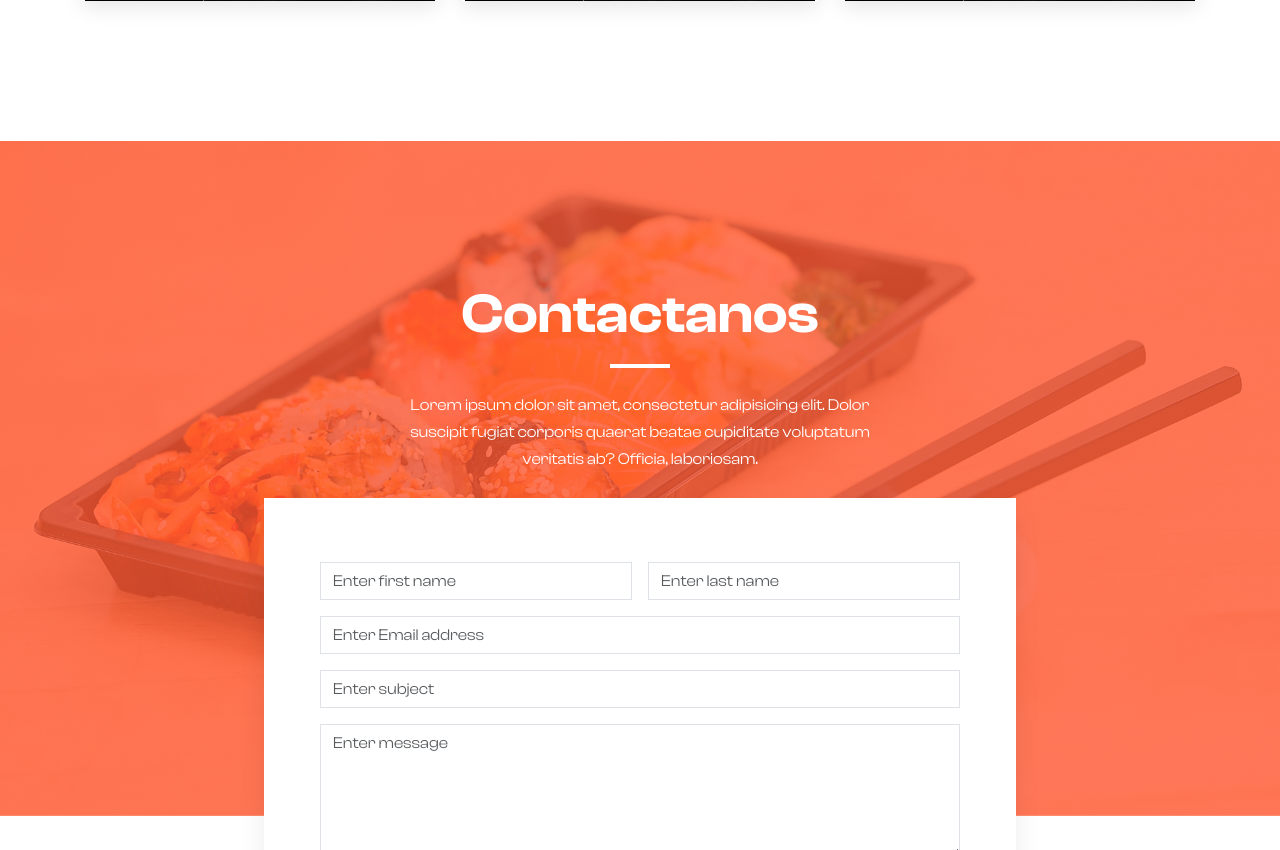
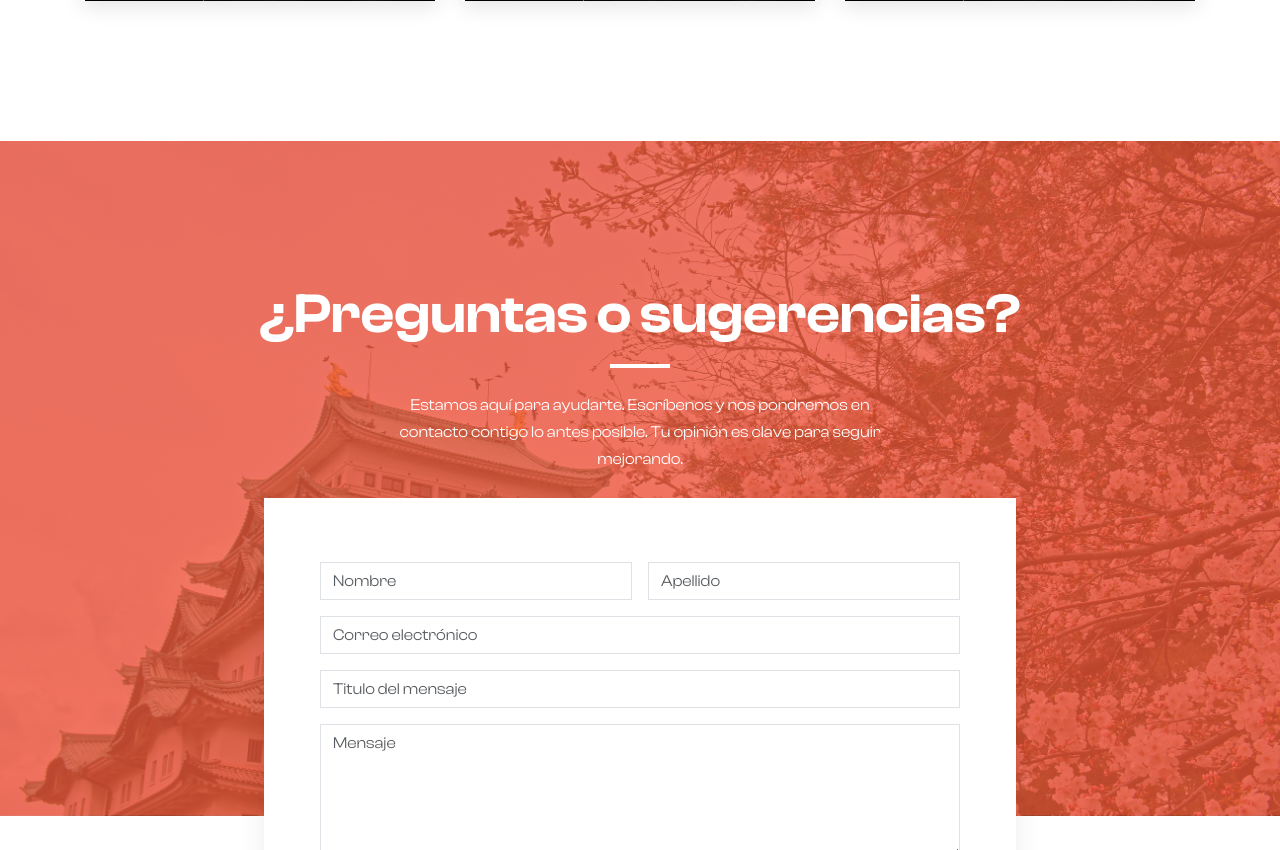
Before and after one commit to miguelczz/Kakureya, a Django app: page / in a window 1280 px wide. Shown: the part 5650-6500 px from the top of the page. Run offline with Django 5.2, Linux system fonts and the light colour scheme; some libraries are stand-ins or nearby versions.

Commit message:
Completed contact form

```diff
--- a/CRUD/settings.py
+++ b/CRUD/settings.py
@@ -17,7 +17,6 @@ from dotenv import load_dotenv
 
 # Build paths inside the project like this: BASE_DIR / 'subdir'.
 BASE_DIR = Path(__file__).resolve().parent.parent
-
 
 # Quick-start development settings - unsuitable for production
 # See https://docs.djangoproject.com/en/5.1/howto/deployment/checklist/
@@ -152,7 +151,7 @@ DEFAULT_AUTO_FIELD = 'django.db.models.BigAutoField'
 
 # Email settings
 EMAIL_BACKEND = 'django.core.mail.backends.smtp.EmailBackend'
-EMAIL_HOST = 'smtp.gmail.com'  # O tu servidor SMTP preferido
+EMAIL_HOST = 'smtp.gmail.com'
 EMAIL_PORT = 587
 EMAIL_USE_TLS = True
 EMAIL_HOST_USER = os.environ.get('EMAIL_USER', 'tu_correo@gmail.com')
--- a/kakureya/forms.py
+++ b/kakureya/forms.py
@@ -54,3 +54,20 @@ class CheckoutForm(forms.Form):
         required=False,
         widget=forms.Textarea(attrs={'class': 'form-control', 'rows': 3})
     )
+
+class ContactForm(forms.Form):
+    first_name = forms.CharField(
+        widget=forms.TextInput(attrs={'class': 'form-control', 'placeholder': 'Nombre'})
+    )
+    last_name = forms.CharField(
+        widget=forms.TextInput(attrs={'class': 'form-control', 'placeholder': 'Apellido'})
+    )
+    email = forms.EmailField(
+        widget=forms.EmailInput(attrs={'class': 'form-control', 'placeholder': 'Correo electrónico'})
+    )
+    subject = forms.CharField(
+        widget=forms.TextInput(attrs={'class': 'form-control', 'placeholder': 'Titulo del mensaje'})
+    )
+    message = forms.CharField(
+        widget=forms.Textarea(attrs={'class': 'form-control', 'placeholder': 'Mensaje', 'rows': 5})
+    )
--- a/kakureya/static/css/contact.css
+++ b/kakureya/static/css/contact.css
@@ -7,7 +7,7 @@
     content: '';
     width: 100%;
     height: 70%;
-    background: linear-gradient(rgba(var(--c-brand-rgb), 0.8), rgba(var(--c-brand-rgb), 0.8)), url('/static/images/contact.jpg');
+    background: linear-gradient(rgba(var(--c-brand-rgb), 0.7), rgba(var(--c-brand-rgb), 0.7)), url('/static/images/contact.jpg');
     background-position: center;
     background-size: cover;
     position: absolute;
--- a/kakureya/templates/home.html
+++ b/kakureya/templates/home.html
@@ -506,66 +506,51 @@
 <section id="contact" class="section-padding">
     <div class="container">
         <div class="row">
-            <div
-                class="col-12 text-center"
-                data-aos="fade-down"
-                data-aos-delay="150">
+            <div class="col-12 text-center" data-aos="fade-down" data-aos-delay="150">
                 <div class="section-title">
-                    <h1 class="display-4 text-white fw-semibold">
-                        Contactanos
-                    </h1>
+                    <h1 class="display-4 text-white fw-semibold">¿Preguntas o sugerencias?</h1>
                     <div class="line bg-white"></div>
                     <p class="text-white">
-                        Lorem ipsum dolor sit amet, consectetur adipisicing
-                        elit. Dolor suscipit fugiat corporis quaerat beatae
-                        cupiditate voluptatum veritatis ab? Officia, laboriosam.
+                        Estamos aquí para ayudarte. Escríbenos y nos pondremos en contacto contigo lo antes posible. Tu opinión es clave para seguir mejorando.
                     </p>
                 </div>
             </div>
         </div>
-        <div
-            class="row justify-content-center"
-            data-aos="fade-down"
-            data-aos-delay="250">
+
+        <div class="row justify-content-center" data-aos="fade-down" data-aos-delay="250">
             <div class="col-lg-8">
-                <form
-                    action="#"
-                    class="row g-3 p-lg-5 p-4 bg-white theme-shadow">
-                    <div class="form-group col-lg-6">
-                        <input
-                            type="text"
-                            class="form-control"
-                            placeholder="Enter first name" />
+                {% if submitted %}
+                    <div class="bg-white text-center p-5 theme-shadow">
+                        <h3 class="text-success">¡Gracias por contactarnos!</h3>
+                        <p>Tu mensaje fue enviado exitosamente.</p>
+                        <a href="/#contact" class="btn btn-brand mt-3">Enviar otro mensaje</a>
                     </div>
-                    <div class="form-group col-lg-6">
-                        <input
-                            type="text"
-                            class="form-control"
-                            placeholder="Enter last name" />
-                    </div>
-                    <div class="form-group col-lg-12">
-                        <input
-                            type="email"
-                            class="form-control"
-                            placeholder="Enter Email address" />
-                    </div>
-                    <div class="form-group col-lg-12">
-                        <input
-                            type="text"
-                            class="form-control"
-                            placeholder="Enter subject" />
-                    </div>
-                    <div class="form-group col-lg-12">
-                        <textarea
-                            name="message"
-                            rows="5"
-                            class="form-control"
-                            placeholder="Enter message"></textarea>
-                    </div>
-                    <div class="form-group col-lg-12 d-grid">
-                        <button class="btn btn-brand">Enviar mensaje</button>
-                    </div>
-                </form>
+                    <script>
+                        window.onload = function() {
+                            document.getElementById("contact").scrollIntoView({ behavior: 'smooth' });
+                        }
+                    </script>
+                {% else %}
+                    <form method="post" action="#contact" class="row g-3 p-lg-5 p-4 bg-white theme-shadow">
+                        {% csrf_token %}
+                        {% if request.method == 'POST' and form.errors %}
+                            <div class="alert alert-danger w-100">
+                                <strong>Errores:</strong>
+                                {{ form.errors }}
+                            </div>
+                        {% endif %}
+
+                        <div class="form-group col-lg-6">{{ form.first_name }}</div>
+                        <div class="form-group col-lg-6">{{ form.last_name }}</div>
+                        <div class="form-group col-lg-12">{{ form.email }}</div>
+                        <div class="form-group col-lg-12">{{ form.subject }}</div>
+                        <div class="form-group col-lg-12">{{ form.message }}</div>
+
+                        <div class="form-group col-lg-12 d-grid">
+                            <button type="submit" class="btn btn-brand">Enviar mensaje</button>
+                        </div>
+                    </form>
+                {% endif %}
             </div>
         </div>
     </div>
--- a/kakureya/views.py
+++ b/kakureya/views.py
@@ -1,4 +1,5 @@
 from django.contrib.auth.decorators import login_required, user_passes_test
+from .forms import ProductForm, UserRegisterForm, CheckoutForm, ContactForm
 from django.utils.http import urlsafe_base64_encode, urlsafe_base64_decode
 from django.shortcuts import get_object_or_404, render, redirect
 from django.contrib.auth.tokens import default_token_generator
@@ -10,10 +11,9 @@ from django.contrib.auth.forms import SetPasswordForm
 from django.views.decorators.http import require_POST
 from django.template.loader import render_to_string
 from django.contrib.auth.models import User, Group
-from .forms import ProductForm, UserRegisterForm
 from django.shortcuts import get_object_or_404
 from django.contrib.auth.models import User
-from django.core.mail import send_mail
+from django.core.mail import send_mail, BadHeaderError
 from .models import Product, CartItem
 from django.http import JsonResponse
 from django.contrib import messages
@@ -22,16 +22,46 @@ from django.utils import timezone
 from django.conf import settings
 from .models import UserProfile
 from django.urls import reverse
-from .forms import CheckoutForm
 from decimal import Decimal
 import hashlib
+import logging
 import uuid
 
 def is_admin(user):
     return user.groups.filter(name='Administrador').exists()
 
 def home(request):
-    return render(request, 'home.html')
+    submitted = request.GET.get('submitted') == 'true'
+
+    if request.method == 'POST':
+        form = ContactForm(request.POST)
+        if form.is_valid():
+            cd = form.cleaned_data
+            try:
+                print("== ENVÍO DE CORREO ==")
+                print(f"De: {settings.DEFAULT_FROM_EMAIL}")
+                print(f"Para: {settings.DEFAULT_FROM_EMAIL}")
+                print(f"Asunto: {cd['subject']}")
+                print(f"Mensaje: {cd['message']}")
+
+                send_mail(
+                    subject=cd['subject'],
+                    message=f"Mensaje de {cd['first_name']} {cd['last_name']} ({cd['email']}):\n\n{cd['message']}",
+                    from_email=settings.DEFAULT_FROM_EMAIL,
+                    recipient_list=[settings.DEFAULT_FROM_EMAIL],
+                    fail_silently=False,
+                )
+                return redirect('/?submitted=true#contact')
+            except BadHeaderError:
+                print("Fallo por encabezado inválido.")
+            except Exception as e:
+                print("Error al enviar correo:", e)
+        else:
+            print("Formulario no válido")
+    else:
+        form = ContactForm()
+
+    return render(request, 'home.html', {'form': form, 'submitted': submitted})
 
 def password_reset_request(request):
     if request.method == "POST":
```
Also changed, not shown: kakureya/static/images/contact.jpg.
